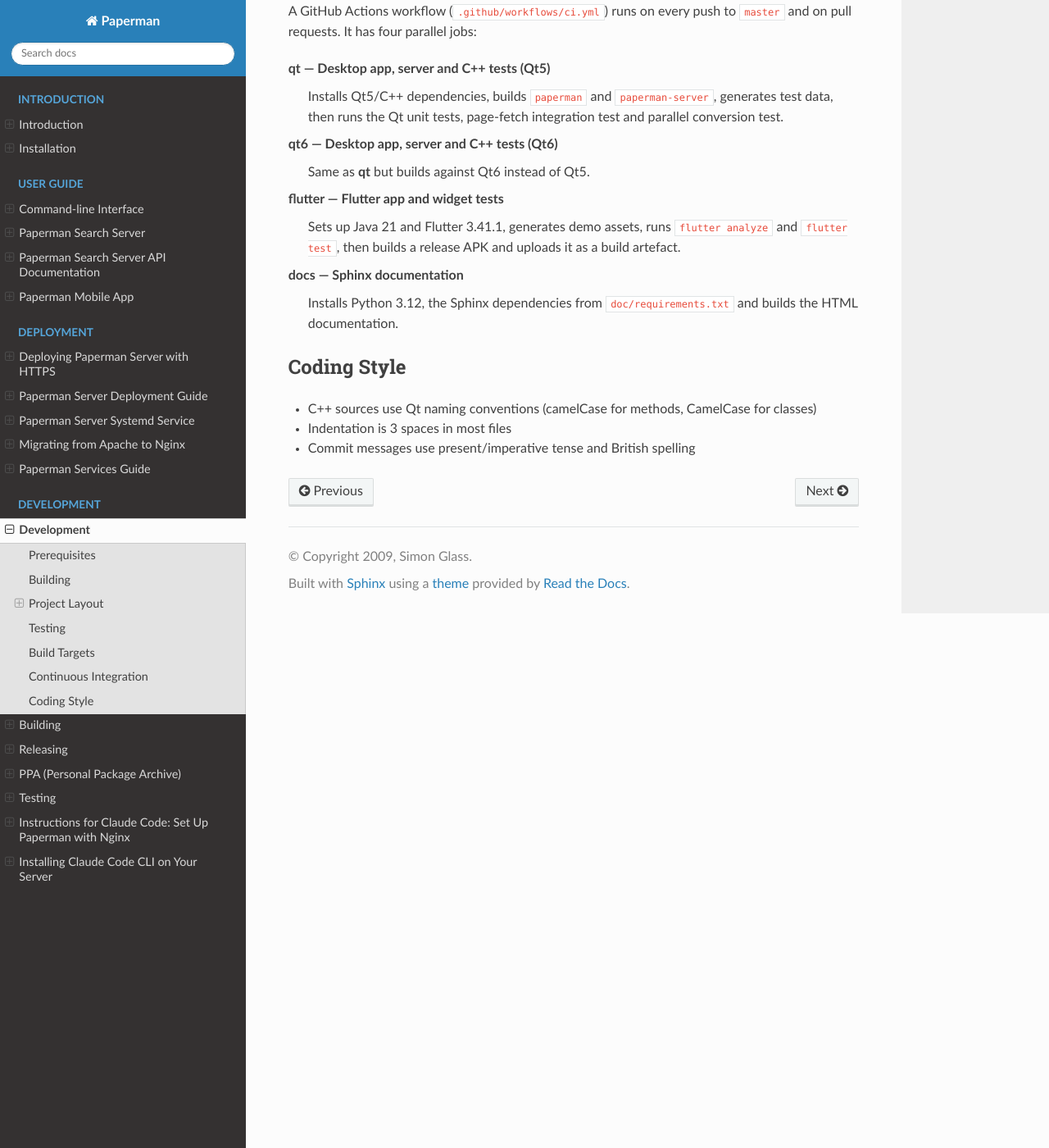
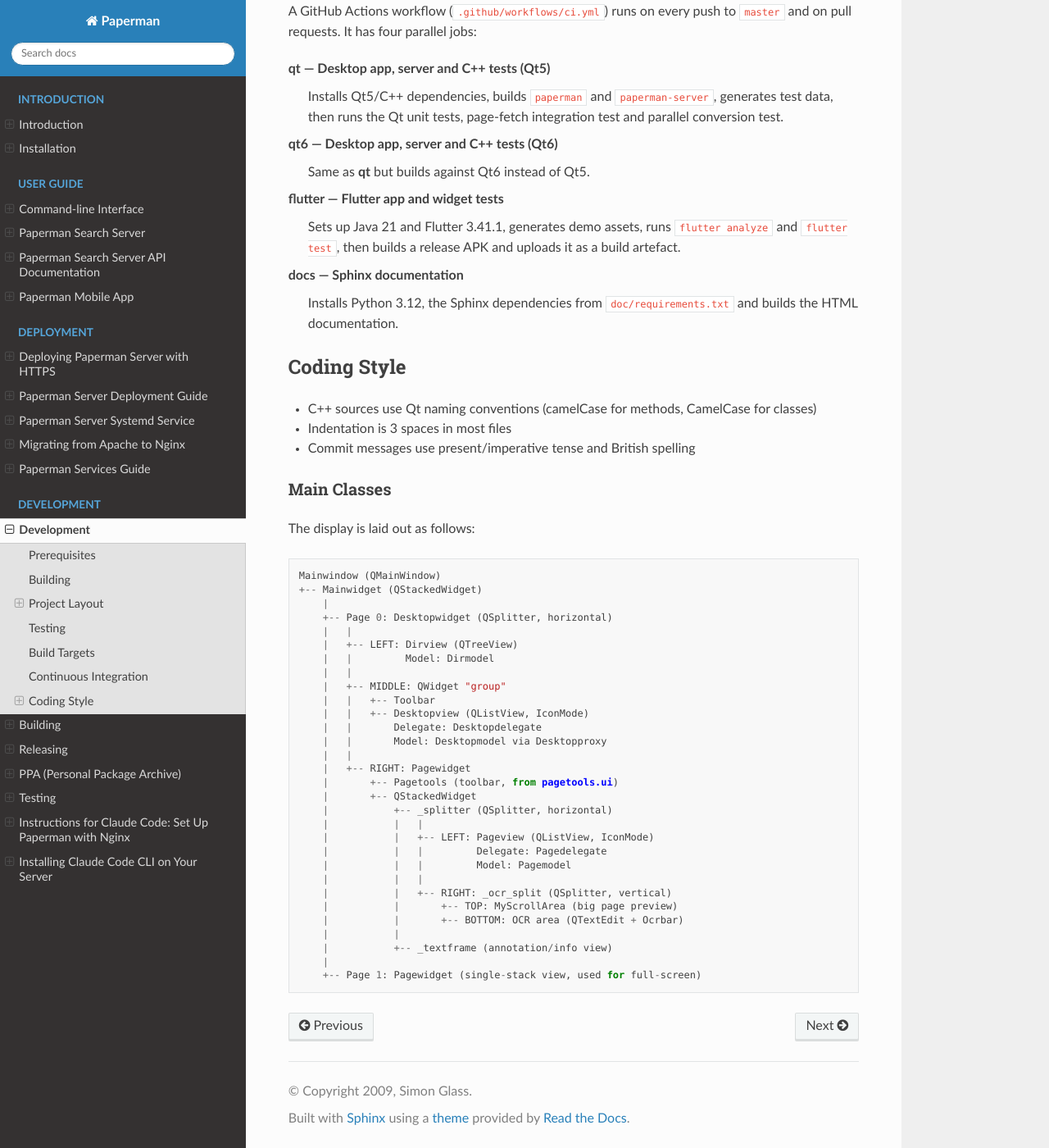
Before and after one commit to sjg20/paperman, a Sphinx documentation site: the page built from doc/develop.rst, in a window 1280 px wide and 1400 px high, scrolled down 3241 px. Shown: the whole window at 82% size. Built offline with Sphinx 7.4.7 and the Read the Docs theme 3.1.0, drawn with Linux system fonts in a browser that asks for light colours.

Commit message:
qt6: Fix invisible text in page-list view
The Pageview widget sets an empty stylesheet, which in Qt6 causes it
to lose its inherited dark-theme palette and fall back to a white
background. Since the text colour comes from QPalette::WindowText
(near-white in a dark theme), the text is invisible.

Set the background to palette(mid), matching Desktopview's styling.

Also add a widget-hierarchy diagram to doc/develop.rst

Co-developed-by: Claude Opus 4.6 <noreply@anthropic.com>

```diff
--- a/doc/develop.rst
+++ b/doc/develop.rst
@@ -185,3 +185,40 @@
   for classes)
 - Indentation is 3 spaces in most files
 - Commit messages use present/imperative tense and British spelling
+
+
+Main Classes
+~~~~~~~~~~~~
+
+The display is laid out as follows::
+
+   Mainwindow (QMainWindow)
+   +-- Mainwidget (QStackedWidget)
+       |
+       +-- Page 0: Desktopwidget (QSplitter, horizontal)
+       |   |
+       |   +-- LEFT: Dirview (QTreeView)
+       |   |         Model: Dirmodel
+       |   |
+       |   +-- MIDDLE: QWidget "group"
+       |   |   +-- Toolbar
+       |   |   +-- Desktopview (QListView, IconMode)
+       |   |       Delegate: Desktopdelegate
+       |   |       Model: Desktopmodel via Desktopproxy
+       |   |
+       |   +-- RIGHT: Pagewidget
+       |       +-- Pagetools (toolbar, from pagetools.ui)
+       |       +-- QStackedWidget
+       |           +-- _splitter (QSplitter, horizontal)
+       |           |   |
+       |           |   +-- LEFT: Pageview (QListView, IconMode)
+       |           |   |         Delegate: Pagedelegate
+       |           |   |         Model: Pagemodel
+       |           |   |
+       |           |   +-- RIGHT: _ocr_split (QSplitter, vertical)
+       |           |       +-- TOP: MyScrollArea (big page preview)
+       |           |       +-- BOTTOM: OCR area (QTextEdit + Ocrbar)
+       |           |
+       |           +-- _textframe (annotation/info view)
+       |
+       +-- Page 1: Pagewidget (single-stack view, used for full-screen)
```
Also changed, not shown: 1 other file.
